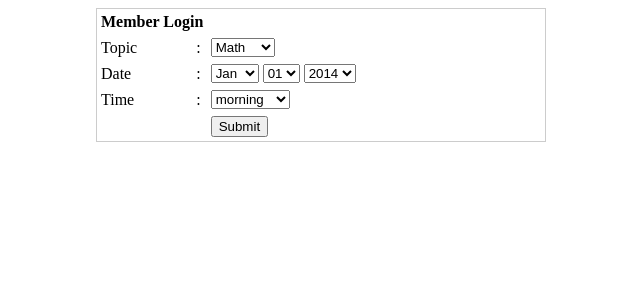
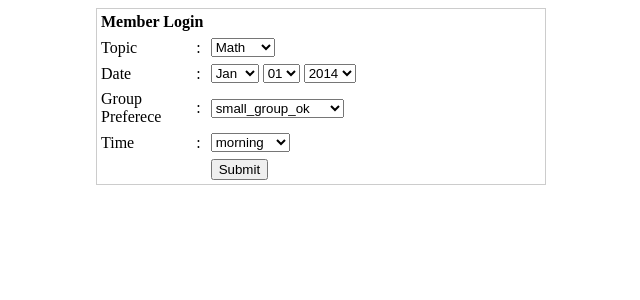
Before and after one commit to bchao/Databases_Final_Project, a PHP site: page /webProject/makeRequest.php in a window 1280 px wide. Shown: the top 300 px of the page, without its empty margins (319-959 px from the left). Run offline with PHP 8.4, Linux system fonts and the light colour scheme.

Commit message:
almost done with make and store request

```diff
--- a/webProject/checklogin.php
+++ b/webProject/checklogin.php
@@ -1,4 +1,6 @@
 <?php
+	session_start();
+
 	$host="localhost"; // Host name
 	$username="thnbgr_admin"; // Mysql email
 	$password="Database101"; // Mysql password
@@ -25,13 +27,9 @@
 
 	// If result matched $myemail and $mypassword, table row must be 1 row
 	if($count==1){
-		session_start();
-		$result = mysql_query("SELECT first_name FROM `Person` WHERE email = '$myemail'");
 		$row = mysql_fetch_array($result);
 		$_SESSION['userID'] = $row['pid'];
 		$_SESSION['useremail'] = $myemail;
-		// session_register("myemail");
-		// session_register("mypassword");
 		header("location:login_success.php");
 	}
 	else {
--- a/webProject/makeRequest.php
+++ b/webProject/makeRequest.php
@@ -57,6 +57,17 @@
 							</td>
 						</tr>
 						<tr>
+							<td>Group Preferece</td>
+							<td>:</td>
+							<td>
+								<select name="group">
+									<option>small_group_ok</option>
+									<option>medium_group_ok</option>
+									<option>large_group_ok</option>
+								</select>
+							</td>
+						</tr>
+						<tr>
 							<td>Time</td>
 							<td>:</td>
 							<td>
```
Also changed, not shown: webProject/storeRequest.php (+6 -2 lines).
